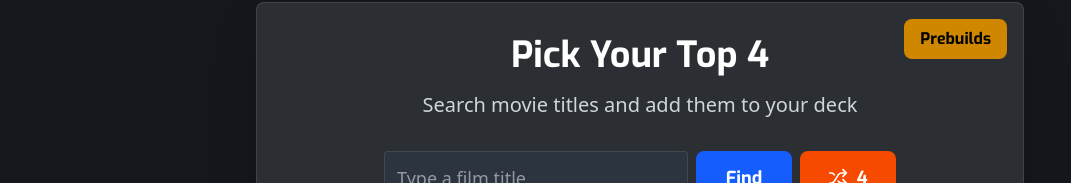
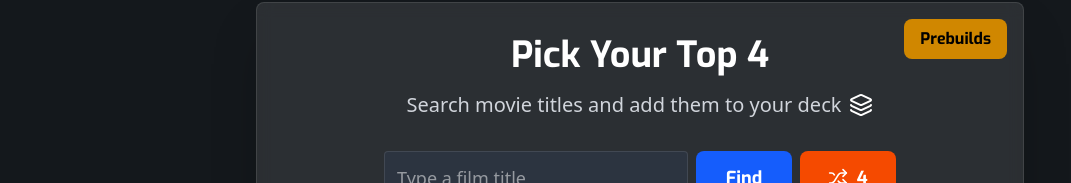
Before and after one commit to msmithfl/top-4-arena, a React (Vite) app in the folder frontend/Top4Battle/: page /game in a window 1280 px wide. Shown: the part 125-308 px from the top of the page, without its empty margins (0-1071 px from the left). Built offline with nearby package versions, Linux system fonts and the light colour scheme; a web font is replaced by a local one.

Commit message:
add deck icon to pick 4

```diff
--- a/frontend/Top4Battle/src/components/PickTopFilms.tsx
+++ b/frontend/Top4Battle/src/components/PickTopFilms.tsx
@@ -1,6 +1,6 @@
 import React, { useState } from 'react';
 import { fetchMovieDetails, fetchPopularMovies } from '../utils/tmdbApi';
-import { Film, Shuffle, X } from 'lucide-react';
+import { Film, Shuffle, X, Layers } from 'lucide-react';
 import { Link } from 'react-router-dom';
 import spinnerImg from '../assets/imgs/top4-spinner.png';
 import { CELEBRITY_TOP4S, ARCHETYPE_TOP4S } from '../data/prebuiltTop4Presets';
@@ -161,7 +161,7 @@ const PickTopFilms: React.FC<PickTopFilmsProps> = ({ onComplete }) => {
             Pick Your Top 4
             </h2>
             <div className='flex items-center justify-center gap-2'>
-              <p className="text-xl text-gray-300">Search movie titles and add them to your deck</p>
+              <p className="text-xl text-gray-300">Search movie titles and add them to your deck</p><span><Layers /></span>
             </div>
         </div>
 
```
